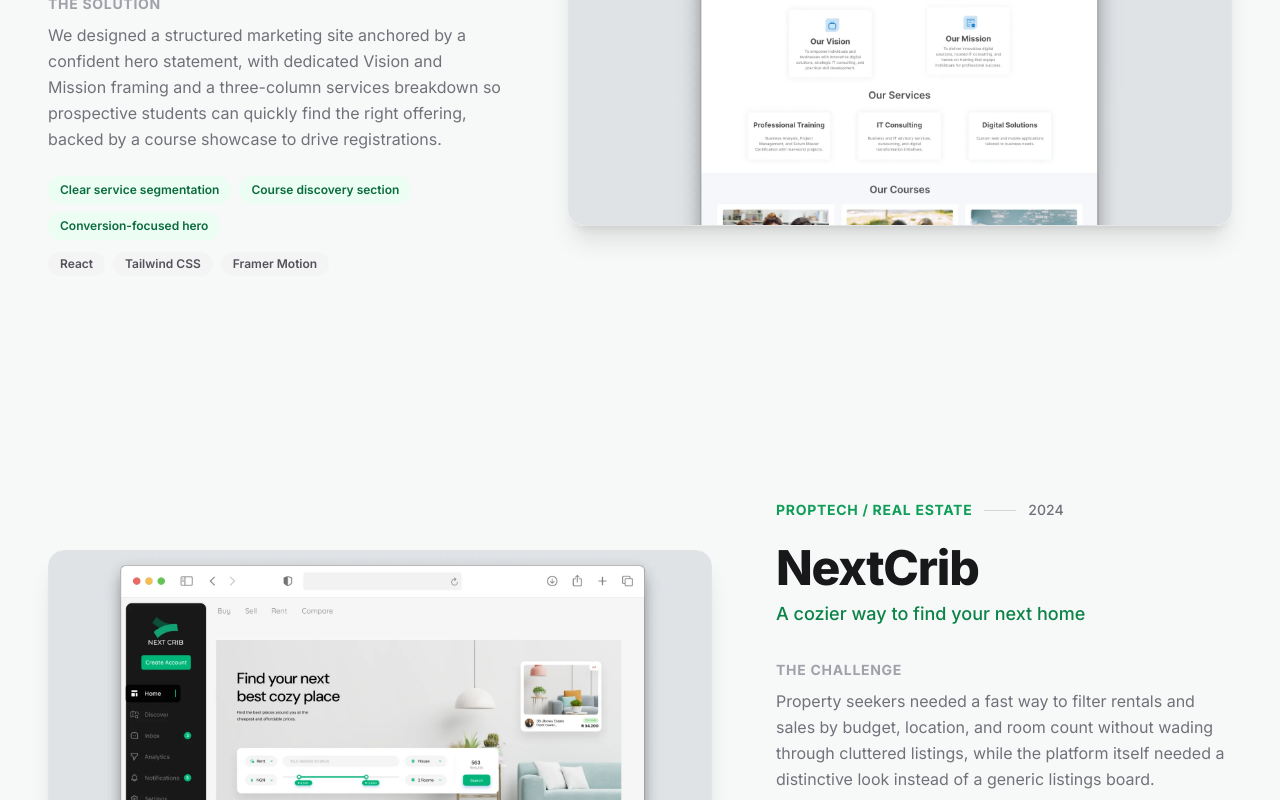
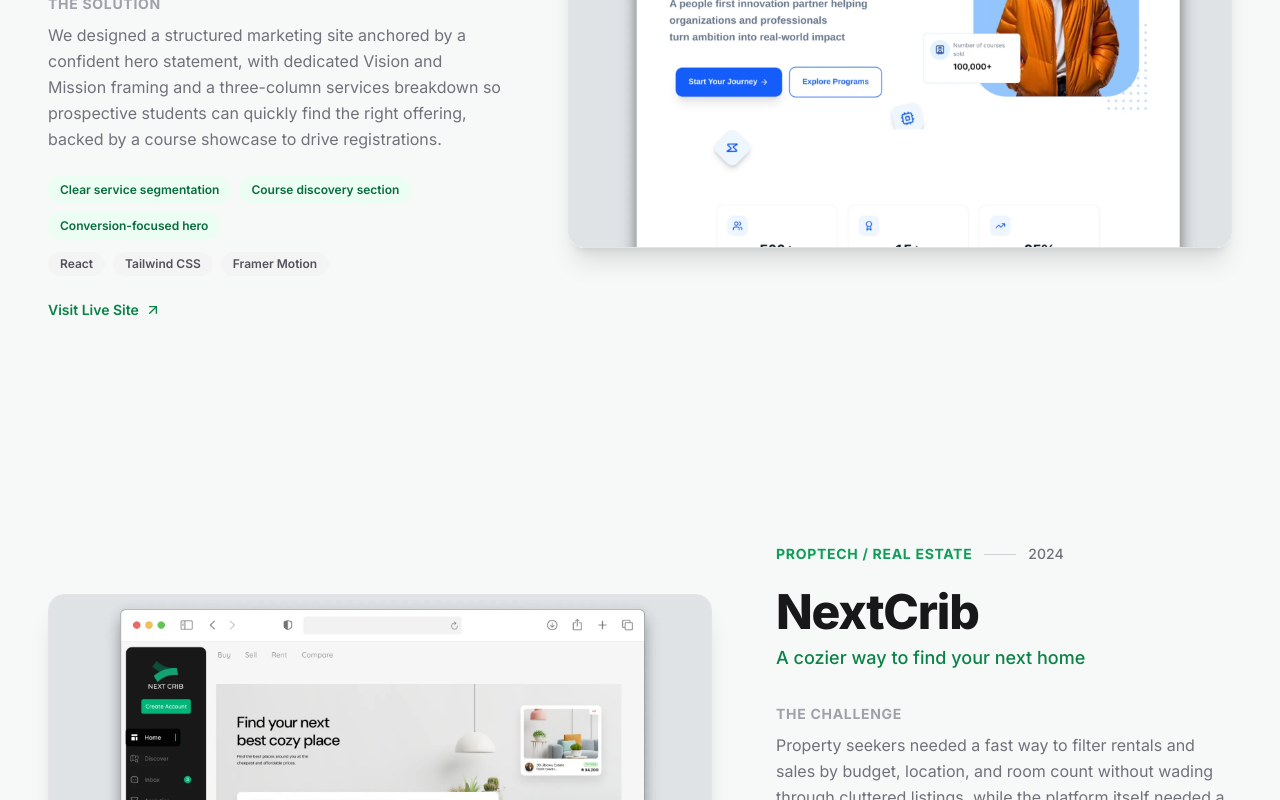
Before and after one commit to birdhousegroup247-netizen/Birdhouse-Website-Redesigned, a React (Vite) app: page /work in a window 1280 px wide. Shown: the part 1154-1954 px from the top of the page. Built offline with nearby package versions, Linux system fonts and the light colour scheme.

Commit message:
Update Britelite Innovations with real live site, add live link
Replaced the old design mockup with a screenshot of the actual
live site (briteliteinnovations.com), and added a reusable liveUrl
field to project data so any case study can now show a "Visit Live
Site" link.

```diff
--- a/src/components/work/ProjectCase.tsx
+++ b/src/components/work/ProjectCase.tsx
@@ -1,5 +1,6 @@
 import React from 'react';
 import { motion } from 'framer-motion';
+import { ArrowUpRight } from 'lucide-react';
 import { Project } from '../../data/projects';
 
 export function ProjectCase({
@@ -75,6 +76,18 @@
               </span>
             )}
           </div>
+
+          {project.liveUrl &&
+          <a
+            href={project.liveUrl}
+            target="_blank"
+            rel="noopener noreferrer"
+            className="inline-flex items-center gap-1.5 mt-6 text-sm font-semibold text-emerald-600 dark:text-emerald-400 hover:text-emerald-700 dark:hover:text-emerald-300 transition-colors w-fit">
+
+              Visit Live Site
+              <ArrowUpRight className="w-4 h-4" />
+            </a>
+          }
         </motion.div>
 
         <motion.div
--- a/src/data/projects.ts
+++ b/src/data/projects.ts
@@ -9,6 +9,7 @@
   highlights: string[];
   tech: string[];
   images: string[];
+  liveUrl?: string;
 }
 
 export const PROJECTS: Project[] = [
@@ -24,7 +25,8 @@
   'We designed a structured marketing site anchored by a confident hero statement, with dedicated Vision and Mission framing and a three-column services breakdown so prospective students can quickly find the right offering, backed by a course showcase to drive registrations.',
   highlights: ['Clear service segmentation', 'Course discovery section', 'Conversion-focused hero'],
   tech: ['React', 'Tailwind CSS', 'Framer Motion'],
-  images: ['/images/work/britelite-innovations.webp']
+  images: ['/images/work/britelite-innovations.webp'],
+  liveUrl: 'https://briteliteinnovations.com/'
 },
 {
   slug: 'nextcrib',
```
Also changed, not shown: public/images/work/britelite-innovations.webp.
